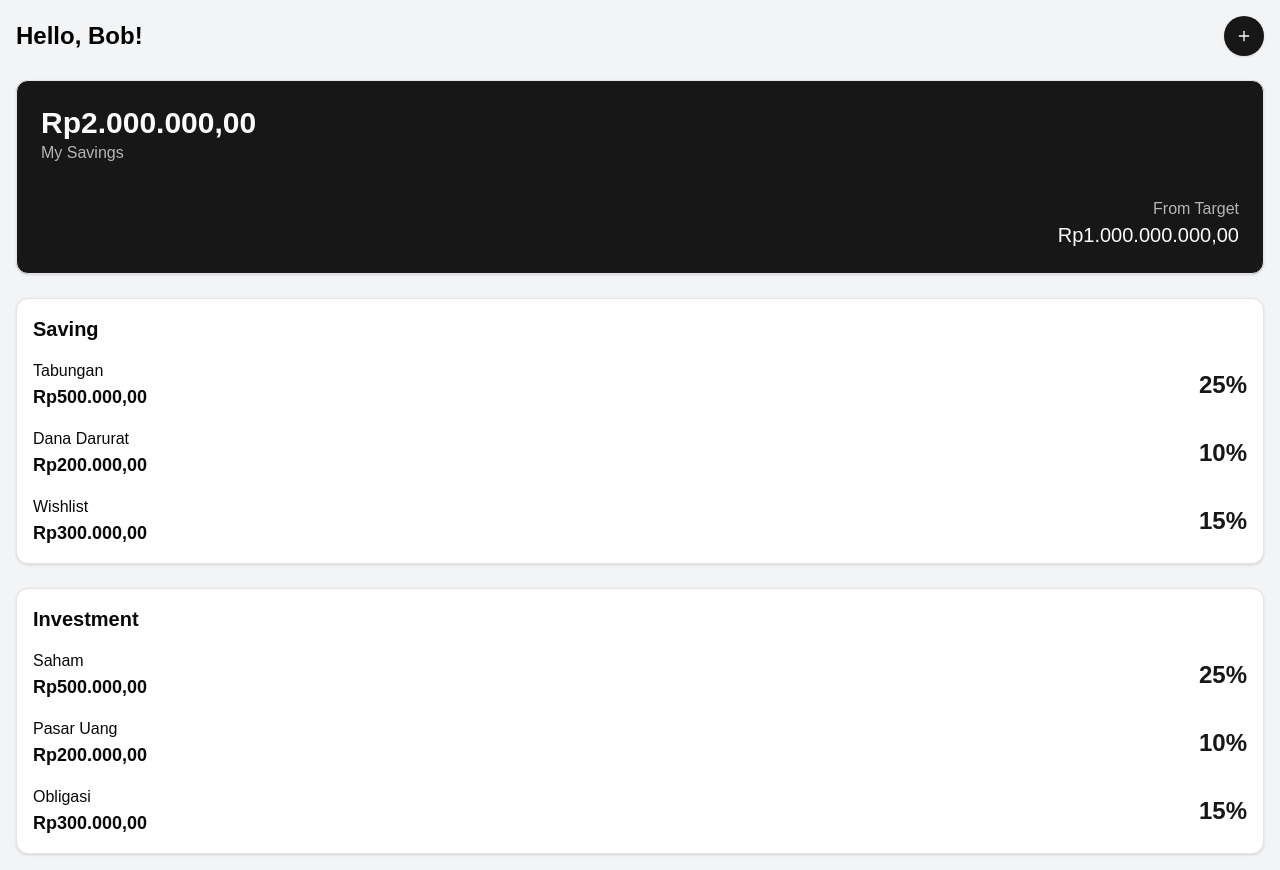
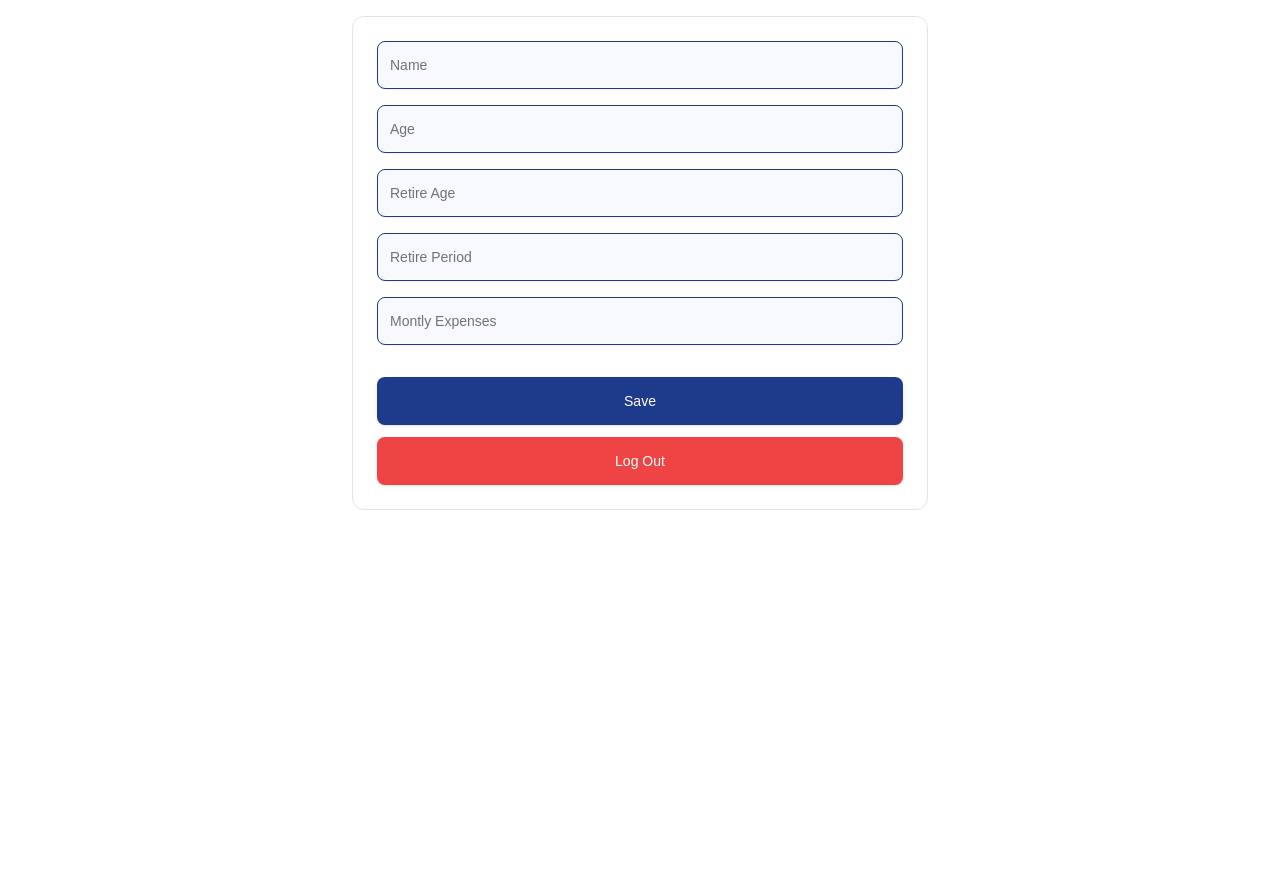
Before and after one commit to WildanGhaly/Finance-Bro, a React (Vite) app: page / in a window 1280 px wide. After the commit the page ends 800 px from the top, so only its background shows below. Built offline with nearby package versions, Linux system fonts and the light colour scheme.

Commit message:
feat: profile form

```diff
--- a/package.json
+++ b/package.json
@@ -10,6 +10,7 @@
     "preview": "vite preview"
   },
   "dependencies": {
+    "@radix-ui/react-label": "^2.1.0",
     "@radix-ui/react-slot": "^1.1.0",
     "class-variance-authority": "^0.7.1",
     "clsx": "^2.1.1",
--- /dev/null
+++ b/src/components/ui/input.tsx
@@ -0,0 +1,22 @@
+import * as React from "react"
+
+import { cn } from "../../lib/utils"
+
+const Input = React.forwardRef<HTMLInputElement, React.ComponentProps<"input">>(
+  ({ className, type, ...props }, ref) => {
+    return (
+      <input
+        type={type}
+        className={cn(
+          "flex h-9 w-full rounded-md border border-zinc-200 bg-transparent px-3 py-1 text-base shadow-sm transition-colors file:border-0 file:bg-transparent file:text-sm file:font-medium file:text-zinc-950 placeholder:text-zinc-500 focus-visible:outline-none focus-visible:ring-1 focus-visible:ring-zinc-950 disabled:cursor-not-allowed disabled:opacity-50 md:text-sm dark:border-zinc-800 dark:file:text-zinc-50 dark:placeholder:text-zinc-400 dark:focus-visible:ring-zinc-300",
+          className
+        )}
+        ref={ref}
+        {...props}
+      />
+    )
+  }
+)
+Input.displayName = "Input"
+
+export { Input }
--- /dev/null
+++ b/src/components/ui/label.tsx
@@ -0,0 +1,24 @@
+import * as React from "react"
+import * as LabelPrimitive from "@radix-ui/react-label"
+import { cva, type VariantProps } from "class-variance-authority"
+
+import { cn } from "../../lib/utils"
+
+const labelVariants = cva(
+  "text-sm font-medium leading-none peer-disabled:cursor-not-allowed peer-disabled:opacity-70"
+)
+
+const Label = React.forwardRef<
+  React.ElementRef<typeof LabelPrimitive.Root>,
+  React.ComponentPropsWithoutRef<typeof LabelPrimitive.Root> &
+    VariantProps<typeof labelVariants>
+>(({ className, ...props }, ref) => (
+  <LabelPrimitive.Root
+    ref={ref}
+    className={cn(labelVariants(), className)}
+    {...props}
+  />
+))
+Label.displayName = LabelPrimitive.Root.displayName
+
+export { Label }
--- a/src/main.tsx
+++ b/src/main.tsx
@@ -3,9 +3,11 @@ import { createRoot } from 'react-dom/client'
 import './index.css'
 // import App from './App.tsx'
 import Dashboard from './pages/Home.tsx'
+import ProfileForm from './pages/Profile.tsx'
 
 createRoot(document.getElementById('root')!).render(
   <StrictMode>
-    <Dashboard />
+    {/* <Dashboard /> */}
+    <ProfileForm />
   </StrictMode>,
 )
--- a/src/pages/Profile.tsx
+++ b/src/pages/Profile.tsx
@@ -0,0 +1,108 @@
+'use client'
+import { useState } from 'react'
+import { Button } from "../components/ui/button"
+import { Input } from "../components/ui/input"
+import { Card } from "../components/ui/card"
+
+interface FormData {
+    name: string;
+    age: string;
+    retireAge: string;
+    retirePeriod: string;
+    monthlyExpenses: string;
+}
+
+export default function RetirementForm() {
+  const [formData, setFormData] = useState<FormData>({
+    name: '',
+    age: '',
+    retireAge: '',
+    retirePeriod: '',
+    monthlyExpenses: ''
+  });
+
+  const handleSubmit = (e: React.FormEvent) => {
+    e.preventDefault();
+    console.log('Form submitted:', formData);
+  };
+
+  const handleChange = (e: React.ChangeEvent<HTMLInputElement>) => {
+    const { name, value } = e.target;
+    setFormData(prev => ({
+      ...prev,
+      [name]: value
+    }));
+  };
+
+  const handleLogout = () => {
+    console.log('Logging out...');
+  };
+
+  return (
+    <div className="min-h-screen bg-white p-4">
+      <Card className="max-w-xl mx-auto p-6 space-y-6 bg-white shadow-none">
+        <form onSubmit={handleSubmit} className="space-y-4">
+          <Input
+            name="name"
+            placeholder="Name"
+            value={formData.name}
+            onChange={handleChange}
+            className="h-12 bg-[#F8F9FE] border-[#1e3a8a] focus:border-[#1e3a8a] rounded-lg"
+          />
+
+          <Input
+            name="age"
+            placeholder="Age"
+            type="number"
+            value={formData.age}
+            onChange={handleChange}
+            className="h-12 bg-[#F8F9FE] border-[#1e3a8a] focus:border-[#1e3a8a] rounded-lg"
+          />
+
+          <Input
+            name="retireAge"
+            placeholder="Retire Age"
+            type="number"
+            value={formData.retireAge}
+            onChange={handleChange}
+            className="h-12 bg-[#F8F9FE] border-[#1e3a8a] focus:border-[#1e3a8a] rounded-lg"
+          />
+
+          <Input
+            name="retirePeriod"
+            placeholder="Retire Period"
+            value={formData.retirePeriod}
+            onChange={handleChange}
+            className="h-12 bg-[#F8F9FE] border-[#1e3a8a] focus:border-[#1e3a8a] rounded-lg"
+          />
+
+          <Input
+            name="monthlyExpenses"
+            placeholder="Montly Expenses"
+            type="number"
+            value={formData.monthlyExpenses}
+            onChange={handleChange}
+            className="h-12 bg-[#F8F9FE] border-[#1e3a8a] focus:border-[#1e3a8a] rounded-lg"
+          />
+
+          <div className="pt-4 space-y-3">
+            <Button
+              type="submit"
+              className="w-full h-12 bg-[#1e3a8a] hover:bg-[#1e3a8a]/90 rounded-lg text-white"
+            >
+              Save
+            </Button>
+
+            <Button
+              type="button"
+              onClick={handleLogout}
+              className="w-full h-12 bg-red-500 hover:bg-red-600 rounded-lg text-white"
+            >
+              Log Out
+            </Button>
+          </div>
+        </form>
+      </Card>
+    </div>
+  )
+}
```
Also changed, not shown: 1 other file (tests, documents, lock files or other folders).
